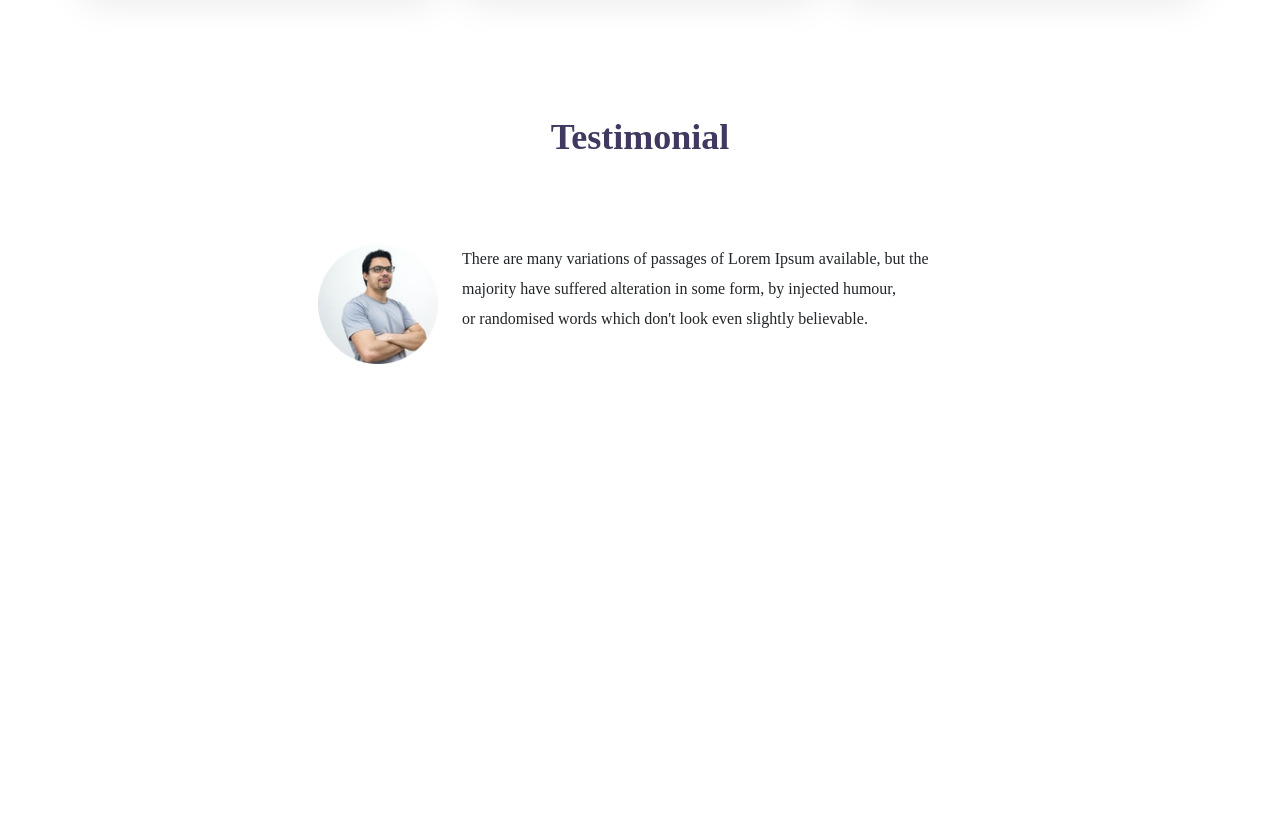
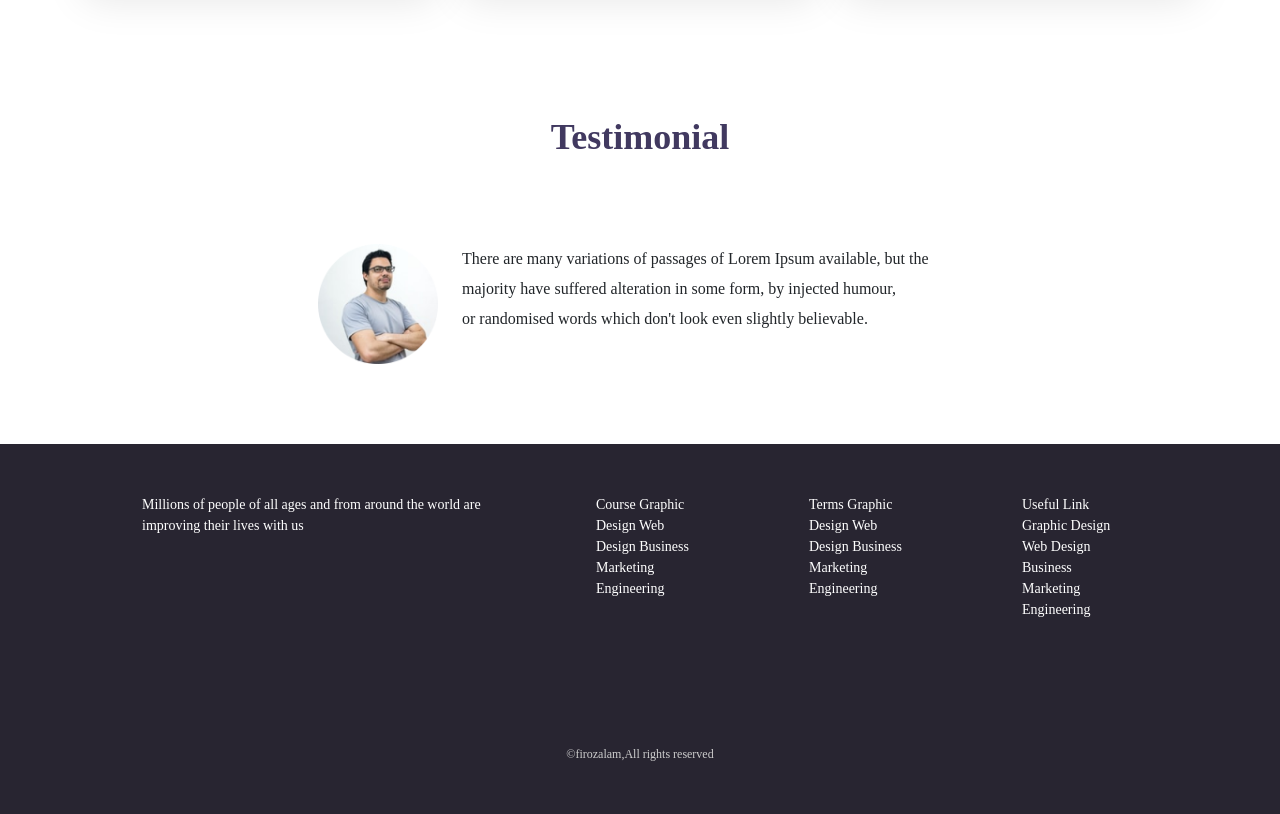
Before and after one commit to Firoz-Alam/E-School, a plain HTML site: page index.html in a window 1280 px wide. Shown: the part 1802-2616 px from the top of the page. Before the commit the page ends 2166 px from the top, so only its background shows below. Drawn offline with nearby package versions, Linux system fonts and the light colour scheme.

Commit message:
footer done and full design complete except responsive

```diff
--- a/index.html
+++ b/index.html
@@ -185,6 +185,47 @@
       </div>
     </div>
 
+    <footer class="bg-footer cont3">
+      <div class="container">
+        <div class="row">
+          <div class="col-md-3 wh">
+            <p class="t-color">Millions of people of all ages and from around
+              the world are improving their lives with us</p>
+          </div>
+          <div class="col-md-3 wh-h">
+            <p class="t-color">Course
+              Graphic Design
+              Web Design
+              Business
+              Marketing
+              Engineering</p>
+          </div>
+          <div class="col-md-3 wh-h">
+            <p class="t-color">Terms
+              Graphic Design
+              Web Design
+              Business
+              Marketing
+              Engineering</p>
+          </div>
+          <div class="col-md-3 wh-h">
+            <p class="t-color">Useful Link
+              Graphic Design
+              Web Design
+              Business
+              Marketing
+              Engineering</p>
+          </div>
+        </div>
+      </div>
+      <div class="copyright">
+        <small>
+          <p>©firozalam,All rights reserved</p>
+        </small>
+      </div>
+
+    </footer>
+
     <!-- JavaScript plugin -->
     <script src="https://cdn.jsdelivr.net/npm/bootstrap@5.1.3/dist/js/bootstrap.bundle.min.js" integrity="sha384-ka7Sk0Gln4gmtz2MlQnikT1wXgYsOg+OMhuP+IlRH9sENBO0LRn5q+8nbTov4+1p" crossorigin="anonymous"></script>
     <script src="https://cdn.jsdelivr.net/npm/@popperjs/core@2.10.2/dist/umd/popper.min.js" integrity="sha384-7+zCNj/IqJ95wo16oMtfsKbZ9ccEh31eOz1HGyDuCQ6wgnyJNSYdrPa03rtR1zdB" crossorigin="anonymous"></script>
--- a/style.css
+++ b/style.css
@@ -166,3 +166,36 @@
     width: 120px;
     height: 120px;
 }
+
+.bg-footer{
+    width: 100%;
+    height: 370px;
+    background: #282531;
+
+}
+.wh{
+    width: 364px;
+    height: 60px;
+}
+.wh-h{
+    width: 123px;
+    height: 181px;
+}
+.t-color{
+    color: #fff;
+    font-size: 14px;
+    font-weight: 100;
+
+}
+
+.wh,.wh-h{
+    margin: 50px 30px 0px 60px;
+}
+small{
+    text-align: center;
+    color: #CDCDCD;
+    font-size: 12px;
+}
+.copyright{
+    margin-top: 70px;
+}
```
